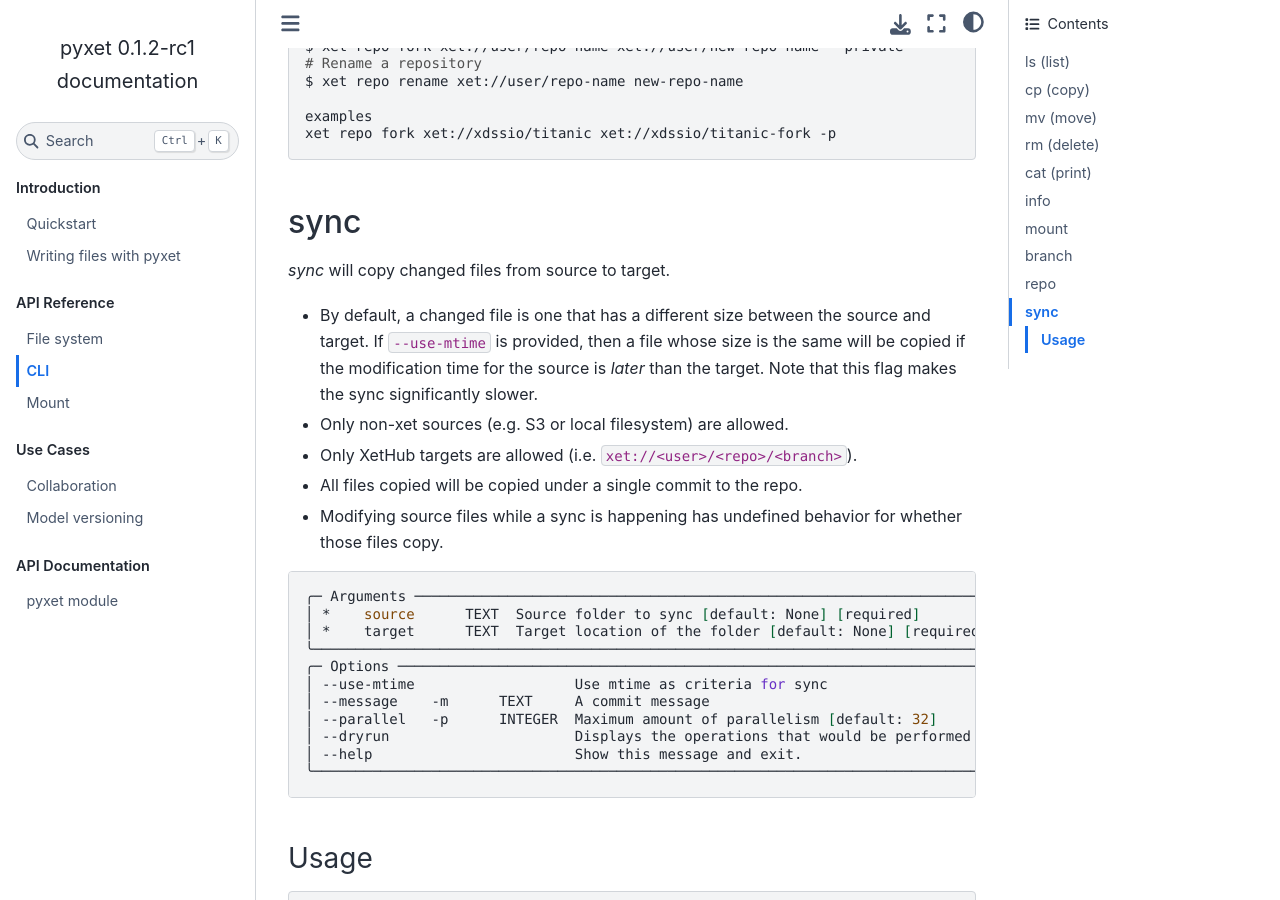
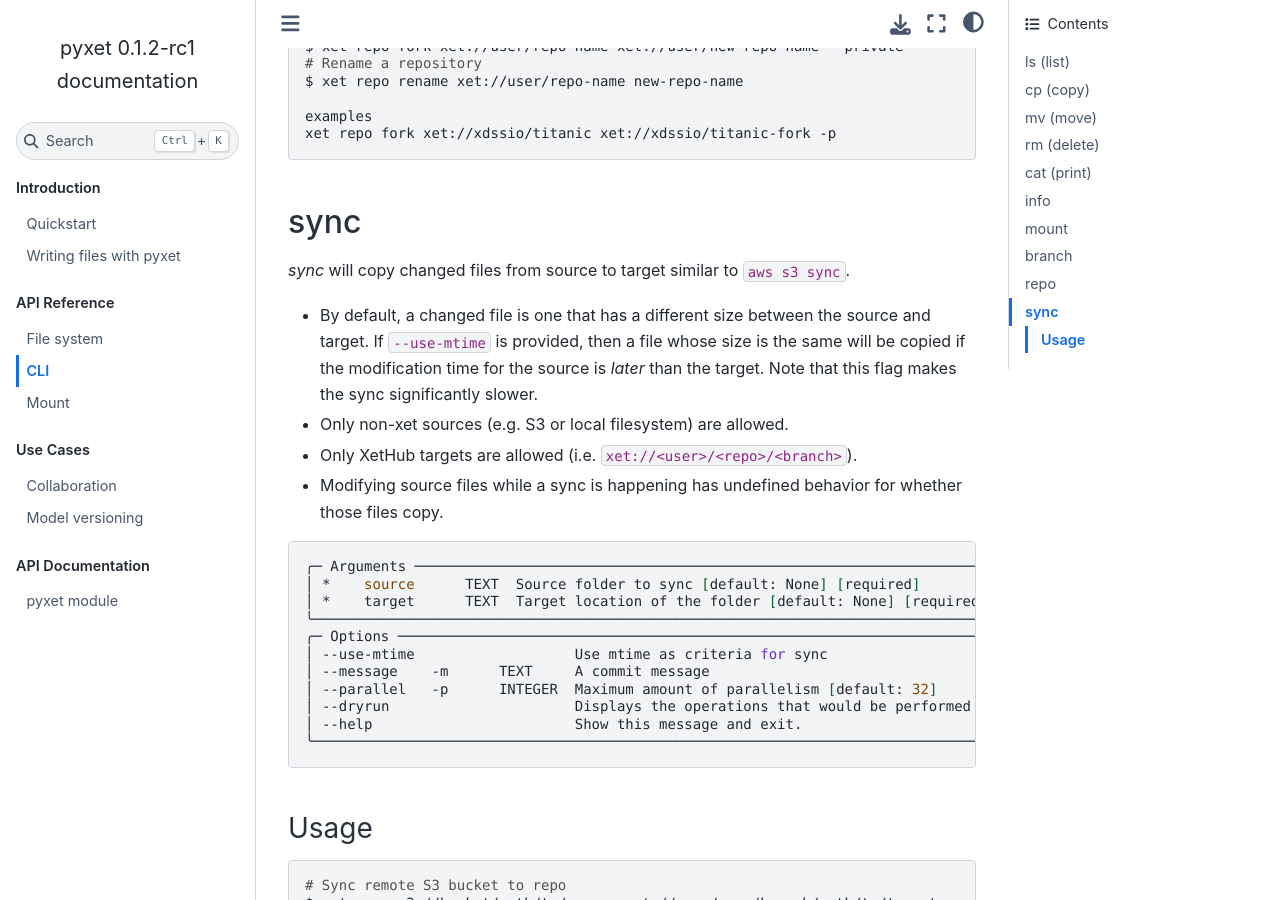
Before and after one commit to xetdata/pyxet, a Sphinx documentation site: the page built from docs/markdowns/cli.md, in a window 1280 px wide and 900 px high, scrolled down 6455 px. Built offline with Sphinx 7.4.7 and the Sphinx Book theme 1.1.4, drawn with Linux system fonts in a browser that asks for light colours; the version number is read from the project's files by our own code.

Commit message:
Address comments

````diff
--- a/docs/markdowns/cli.md
+++ b/docs/markdowns/cli.md
@@ -319,13 +319,12 @@
 
 ## sync
 
-*sync* will copy changed files from source to target.
+*sync* will copy changed files from source to target similar to `aws s3 sync`.
 * By default, a changed file is one that has a different size between the source and target. If `--use-mtime`
   is provided, then a file whose size is the same will be copied if the modification time for the source is
   *later* than the target. Note that this flag makes the sync significantly slower.
 * Only non-xet sources (e.g. S3 or local filesystem) are allowed.
 * Only XetHub targets are allowed (i.e. `xet://<user>/<repo>/<branch>`).
-* All files copied will be copied under a single commit to the repo.
 * Modifying source files while a sync is happening has undefined behavior for whether those files copy.
 
 ```bash
````
